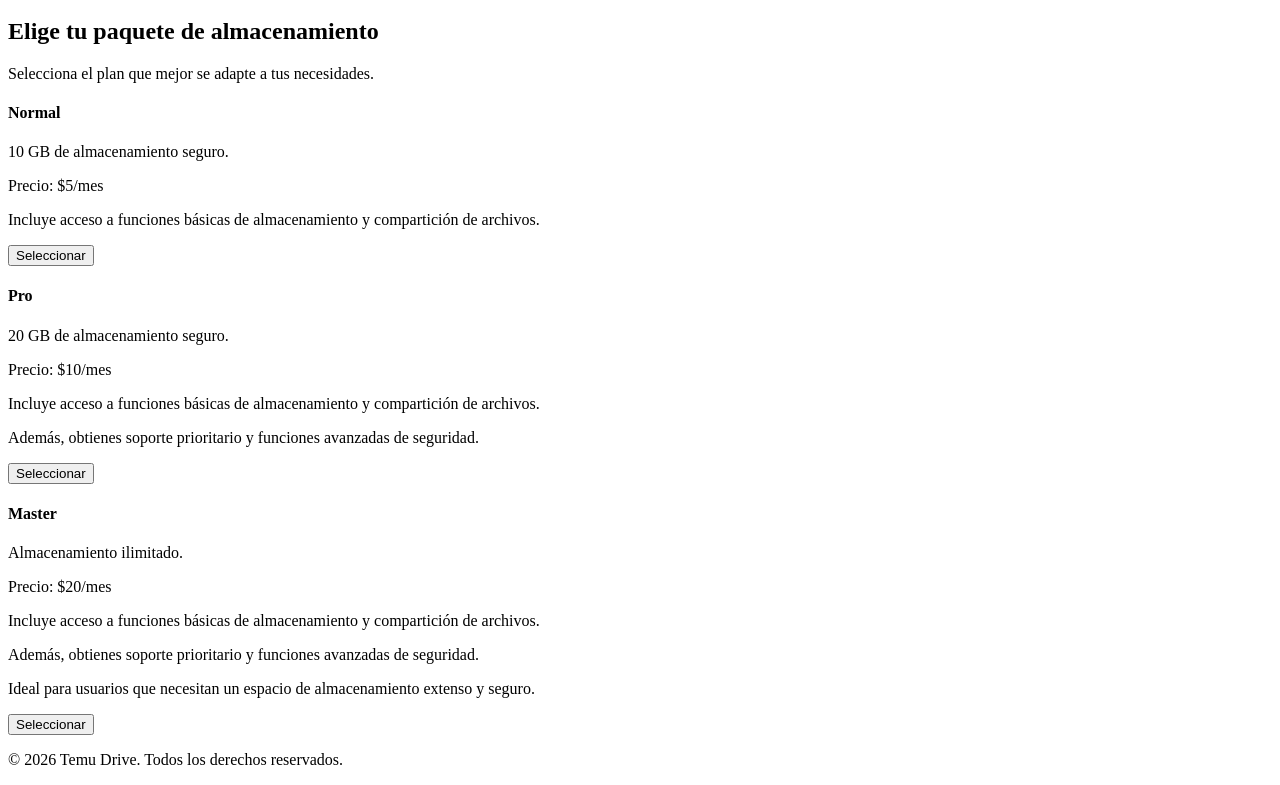
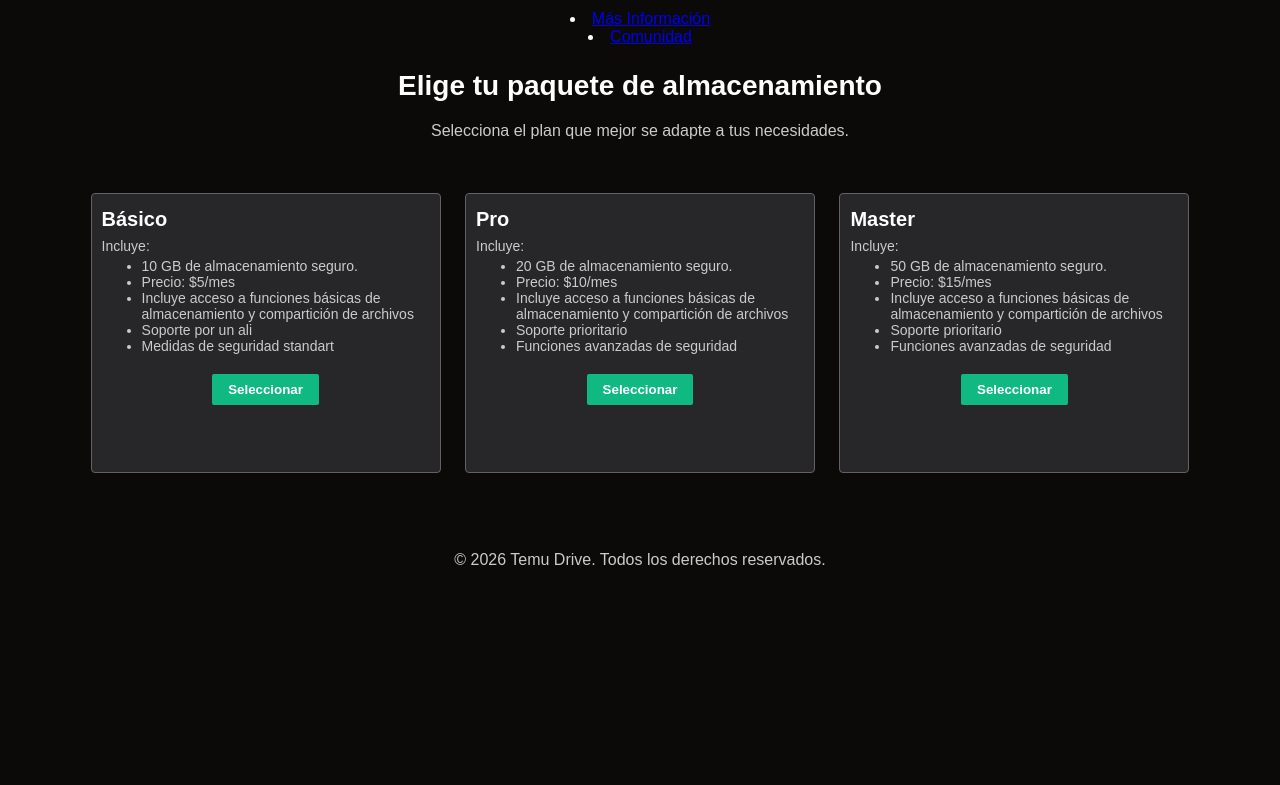
Before and after one commit to chopon7/proyecto_almacenamiento, a plain HTML site: page pages/ofertas-y-paquetes.html in a window 1280 px wide. Shown: the part 118-903 px from the top of the page. After the commit the page ends 800 px from the top, so only its background shows below. Drawn offline with Linux system fonts and the light colour scheme.

Commit message:
paquetes que se ofrecen

```diff
--- /dev/null
+++ b/css/cartas-estilos.css
@@ -0,0 +1,104 @@
+:root {
+    --gris1: #626262;
+    --gris2: #27272a;
+    --fondo: #0c0a09;
+    --verde: #10b981;
+    --gris-claro: #cbcbcb;
+}
+
+* {
+    box-sizing: border-box;
+}
+
+body {
+    margin: 0;
+
+    background-color: var(--fondo);
+    color: white;
+
+    text-align: center;
+
+    font-family: 'PT Sans', sans-serif;
+}
+
+h1 {
+    font-size: 4vw;
+    font-weight: bold;
+
+    display: inline-block;
+
+    text-transform: uppercase;
+    text-align: left;
+    letter-spacing: 0.08em;
+
+    color: white;
+}
+
+h2 {
+    color: white;
+    margin: 0 0 16px;
+    font-size: 1.75rem;
+}
+
+p {
+    color: var(--gris-claro);
+    font-size: 1rem;
+    line-height: 1.6;
+}
+
+
+.descripcion-carta {
+    margin: 0;
+    font-size: 0.875rem;
+    color: var(--gris-claro);
+}
+
+.contenido {
+    padding: 24px;
+
+}
+
+.alineacion-cartas {
+    padding: 24px;
+    text-align: center;
+}
+
+.carta {
+    display: inline-block;
+    min-width: 250px;
+    min-height: 250px;
+    width: 350px;
+    height: 280px;
+    max-width: 50%;
+    max-height: 50%;
+    margin: 10px;
+    padding: 10px;
+    background-color: var(--gris2);
+    border: 1px solid var(--gris1);
+    border-radius: 4px;
+    text-align: left;
+}
+
+
+.titulo-carta {
+    margin: 4px 0;
+    font-size: 1.25rem;
+}
+
+.boton {
+    display: block;
+    margin-top: 20px;
+    margin-bottom: 20px;
+    margin-left: auto;
+    margin-right: auto;
+    padding: 8px 16px;
+    background-color: var(--verde);
+    color: white;
+
+    font-weight: bold;
+    text-align: center;
+    text-decoration: none;
+
+    border: 1px solid var(--color-primario);
+    border-radius: 2px;
+}
--- a/pages/ofertas-y-paquetes.html
+++ b/pages/ofertas-y-paquetes.html
@@ -5,12 +5,13 @@
     <meta charset="UTF-8">
     <meta name="viewport" content="width=device-width, initial-scale=1.0">
     <title>Temu Drive - Paquetes</title>
+    <link rel="stylesheet" href="../css/cartas-estilos.css">
 </head>
 
 <body>
     <header class="header">
         <h1>Temu Drive</h1>
-        <nav>
+        <nav class="navegacion">
             <section>
                 <li>
                     <a href="pages/informacion.html">Más Información</a>
@@ -24,39 +25,60 @@
         </nav>
     </header>
 
-    <main>
+    <main class="contenido">
         <section>
             <h2>Elige tu paquete de almacenamiento</h2>
             <p>Selecciona el plan que mejor se adapte a tus necesidades.</p>
         </section>
 
-        <section>
-            <article>
-                <h4>Normal</h4>
-                <p>10 GB de almacenamiento seguro.</p>
-                <p>Precio: $5/mes</p>
-                <p>Incluye acceso a funciones básicas de almacenamiento y compartición de archivos.</p>
-                <button>Seleccionar</button>
+        <section class="alineacion-cartas">
+
+            <article class="carta">
+                <h4 class="titulo-carta">Básico</h4>
+                <p class="descripcion-carta">
+                    Incluye:
+                </p>
+                <ul class="descripcion-carta">
+                    <li>10 GB de almacenamiento seguro. </li>
+                    <li>Precio: $5/mes </li>
+                    <li>Incluye acceso a funciones básicas de almacenamiento y compartición de archivos</li>
+                    <li>Soporte por un ali</li>
+                    <li>Medidas de seguridad standart</li>
+                </ul>
+
+                <button class="boton">Seleccionar</button>
+            </article>
+            <article class="carta">
+                <h4 class="titulo-carta">Pro</h4>
+                <p class="descripcion-carta">
+                    Incluye:
+                </p>
+                <ul class="descripcion-carta">
+                    <li>20 GB de almacenamiento seguro. </li>
+                    <li>Precio: $10/mes </li>
+                    <li>Incluye acceso a funciones básicas de almacenamiento y compartición de archivos</li>
+                    <li>Soporte prioritario</li>
+                    <li>Funciones avanzadas de seguridad</li>
+                </ul>
+                <button class="boton">Seleccionar</button>
             </article>
 
-            <article>
-                <h4>Pro</h4>
-                <p>20 GB de almacenamiento seguro.</p>
-                <p>Precio: $10/mes</p>
-                <p>Incluye acceso a funciones básicas de almacenamiento y compartición de archivos.</p>
-                <p>Además, obtienes soporte prioritario y funciones avanzadas de seguridad.</p>
-                <button>Seleccionar</button>
+            <article class="carta">
+                <h4 class="titulo-carta">Master</h4>
+                <p class="descripcion-carta">
+                    Incluye:
+                </p>
+                <ul class="descripcion-carta">
+                    <li>50 GB de almacenamiento seguro. </li>
+                    <li>Precio: $15/mes </li>
+                    <li>Incluye acceso a funciones básicas de almacenamiento y compartición de archivos</li>
+                    <li>Soporte prioritario</li>
+                    <li>Funciones avanzadas de seguridad</li>
+                </ul>
+
+                <button class="boton">Seleccionar</button>
             </article>
 
-            <article>
-                <h4>Master</h4>
-                <p>Almacenamiento ilimitado.</p>
-                <p>Precio: $20/mes</p>
-                <p>Incluye acceso a funciones básicas de almacenamiento y compartición de archivos.</p>
-                <p>Además, obtienes soporte prioritario y funciones avanzadas de seguridad.</p>
-                <p>Ideal para usuarios que necesitan un espacio de almacenamiento extenso y seguro.</p>
-                <button>Seleccionar</button>
-            </article>
         </section>
     </main>
 
```
